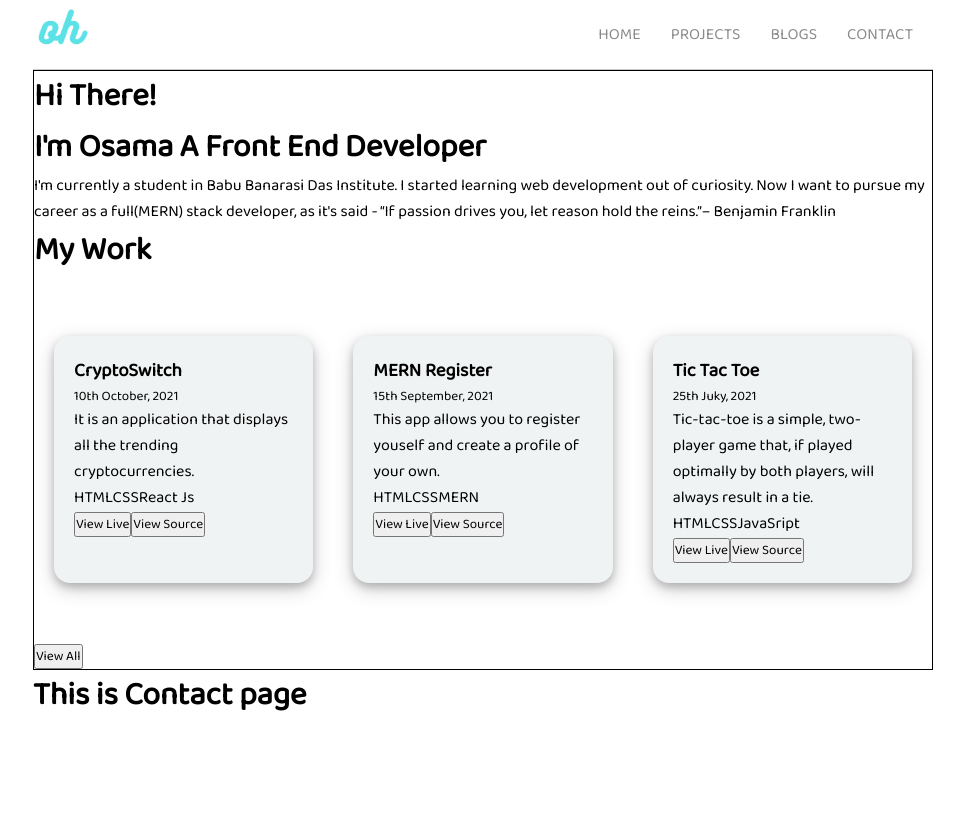
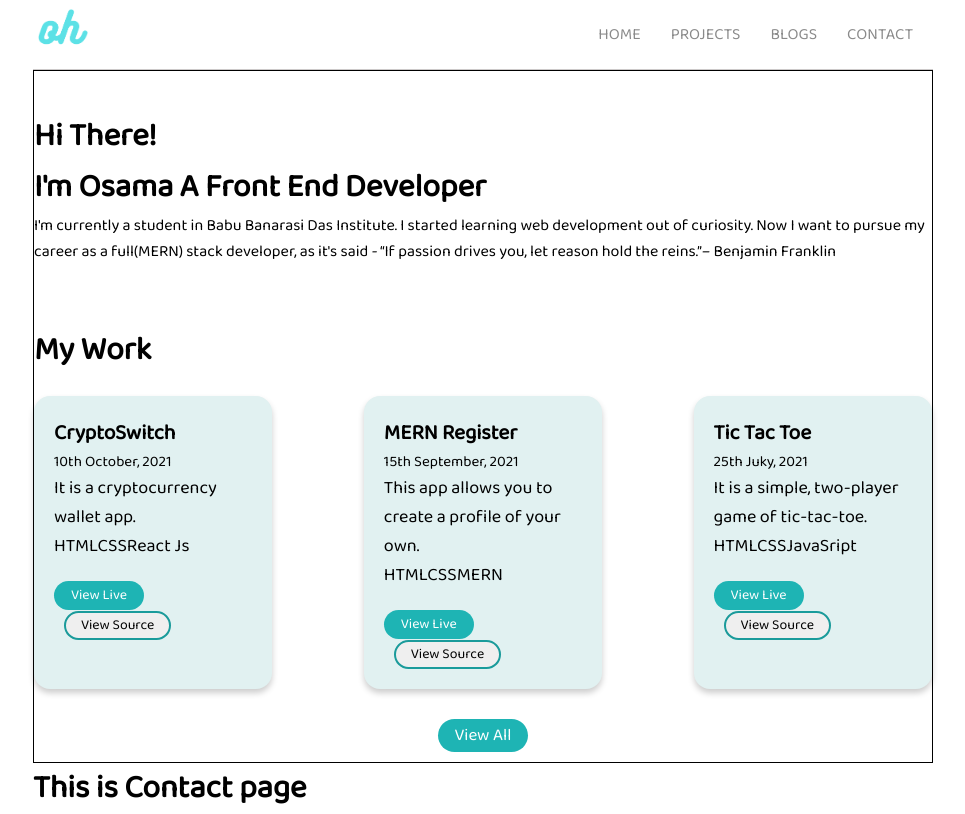
Before and after one commit to osamahannan/Portfolio-2.0, a React (Create React App) app: page / in a window 1280 px wide. Shown: the whole page, without its empty margins (157-1122 px from the left). Built offline with nearby package versions, Linux system fonts and the light colour scheme.

Commit message:
completed project card for home page

```diff
--- a/src/Components/Home.js
+++ b/src/Components/Home.js
@@ -20,7 +20,7 @@ const Home = () => {
                             <time>10th October, 2021</time>
                         </small>
                         <p>
-                            It is an application that displays all the trending cryptocurrencies.
+                            It is a cryptocurrency wallet app.
                         </p>
                         <div className="tag">
                             <span>HTML</span>
@@ -28,8 +28,8 @@ const Home = () => {
                             <span>React Js</span>
                         </div>
                         <div className="button-container">
-                            <button>View Live</button>
-                            <button>View Source</button>
+                            <button className="btn view">View Live</button>
+                            <button className ="btn2">View Source</button>
                         </div>
                     </div>
                     <div className="card">
@@ -38,7 +38,7 @@ const Home = () => {
                             <time>15th September, 2021</time>
                         </small>
                         <p>
-                            This app allows you to register youself and create a profile of your own.
+                            This app allows you to create a profile of your own.
                         </p>
                         <div className="tag">
                             <span>HTML</span>
@@ -46,8 +46,8 @@ const Home = () => {
                             <span>MERN</span>
                         </div>
                         <div className="button-container">
-                            <button>View Live</button>
-                            <button>View Source</button>
+                            <button className="btn view">View Live</button>
+                            <button className ="btn2">View Source</button>
                         </div>
                     </div>
                     <div className="card">
@@ -56,7 +56,7 @@ const Home = () => {
                             <time>25th Juky, 2021</time>
                         </small>
                         <p>
-                            Tic-tac-toe is a simple, two-player game that, if played optimally by both players, will always result in a tie.
+                            It is a simple, two-player game of tic-tac-toe.
                         </p>
                         <div className="tag">
                             <span>HTML</span>
@@ -64,13 +64,13 @@ const Home = () => {
                             <span>JavaSript</span>
                         </div>
                         <div className="button-container">
-                            <button>View Live</button>
-                            <button>View Source</button>
+                            <button className="btn view">View Live</button>
+                            <button className ="btn2">View Source</button>
                         </div>
                     </div>
                 </div>
-                <div className="btn">
-                    <button>View All</button>
+                <div className="button">
+                    <button className="btn">View All</button>
                 </div>
             </div>
             <div className="blog-container">
--- a/src/index.css
+++ b/src/index.css
@@ -54,24 +54,70 @@
 .about {
   display: flex;
   flex-direction: column;
+  margin-top: 40px;
 }
 
 .project-container {
   display: flex;
   flex-direction: column;
+  margin-top: 60px;
 }
 
 .project-card {
   display: flex;
+  justify-content: space-between;
 }
 
 .card {
   display: flex;
   flex-direction: column;
-  width: 400px;
+  width: 15.5vw;
   padding: 20px;
-  margin: 60px 20px;
-  background-color: rgb(240, 243, 243);
+  margin: 20px 0;
+  font-size: 18px;
+  background-color: rgb(225, 241, 241);
   border-radius: 16px;
-  box-shadow: 0 4px 8px 0 rgba(0, 0, 0, 0.2), 0 6px 20px 0 rgba(0, 0, 0, 0.19);
+  box-shadow: 0 4px 6px 0 rgba(0, 0, 0, 0.2), 0 0px 0px 0 rgba(0, 0, 0, 0.19);
 }
+
+.button {
+  display: flex;
+  margin:auto;
+  padding: 10px;
+}
+
+.btn {
+  padding: 3px 17px;
+  background-color: rgb(30, 180, 180);
+  color: white;
+  border: none;
+  border-radius: 24px;
+  cursor: pointer;
+  font-size: 17px;
+}
+
+.view {
+  font-size: 14px;
+  margin-top: 20px;
+}
+
+.btn2 {
+  padding: 1px 15px;
+  color: black;
+  border: 2px solid rgb(27, 155, 155);
+  border-radius: 24px;
+  cursor: pointer;
+  font-size: 14px;
+  margin-left: 10px;
+}
+
+.btn2:hover {
+  color: white;
+  background-color: rgb(27, 155, 155);
+  transition: 0.3s all ease;
+}
+
+.btn:hover {
+  background-color: rgb(27, 155, 155);
+  transition: 0.3s all ease;
+}
```
